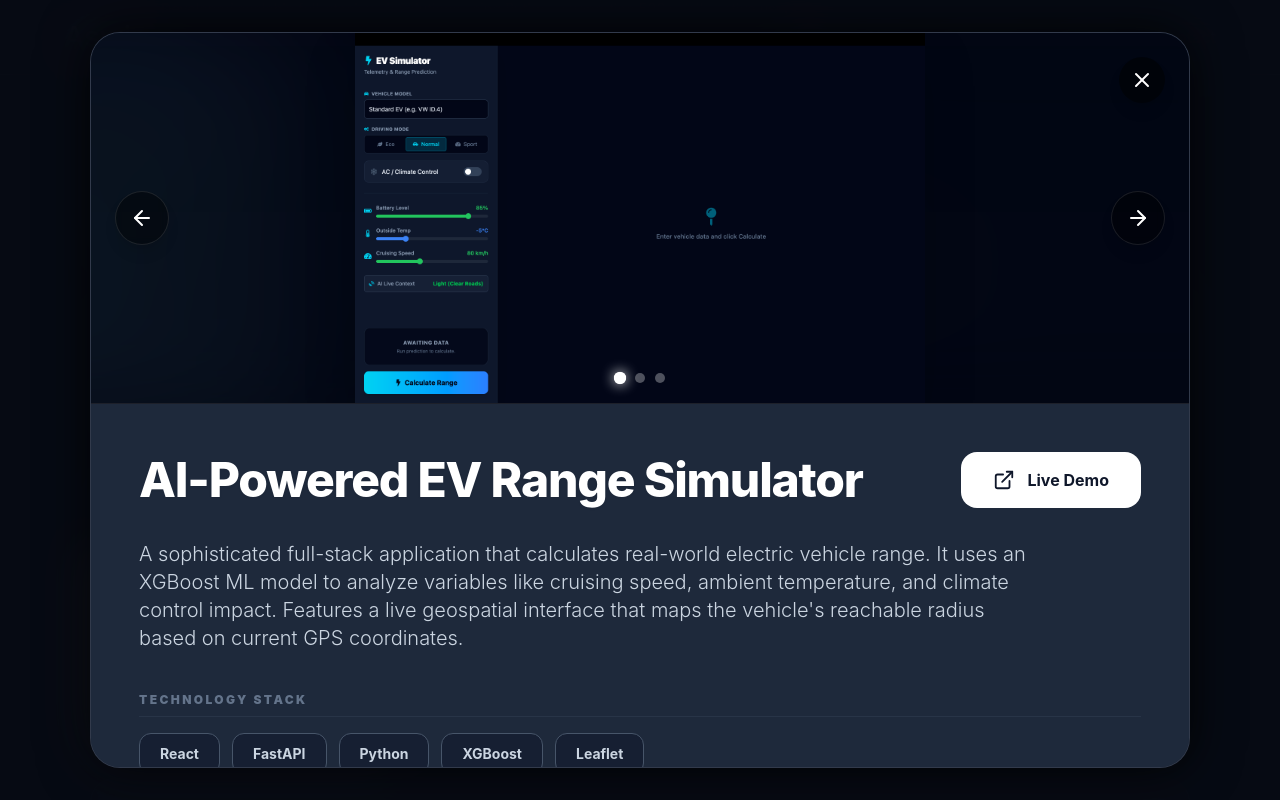
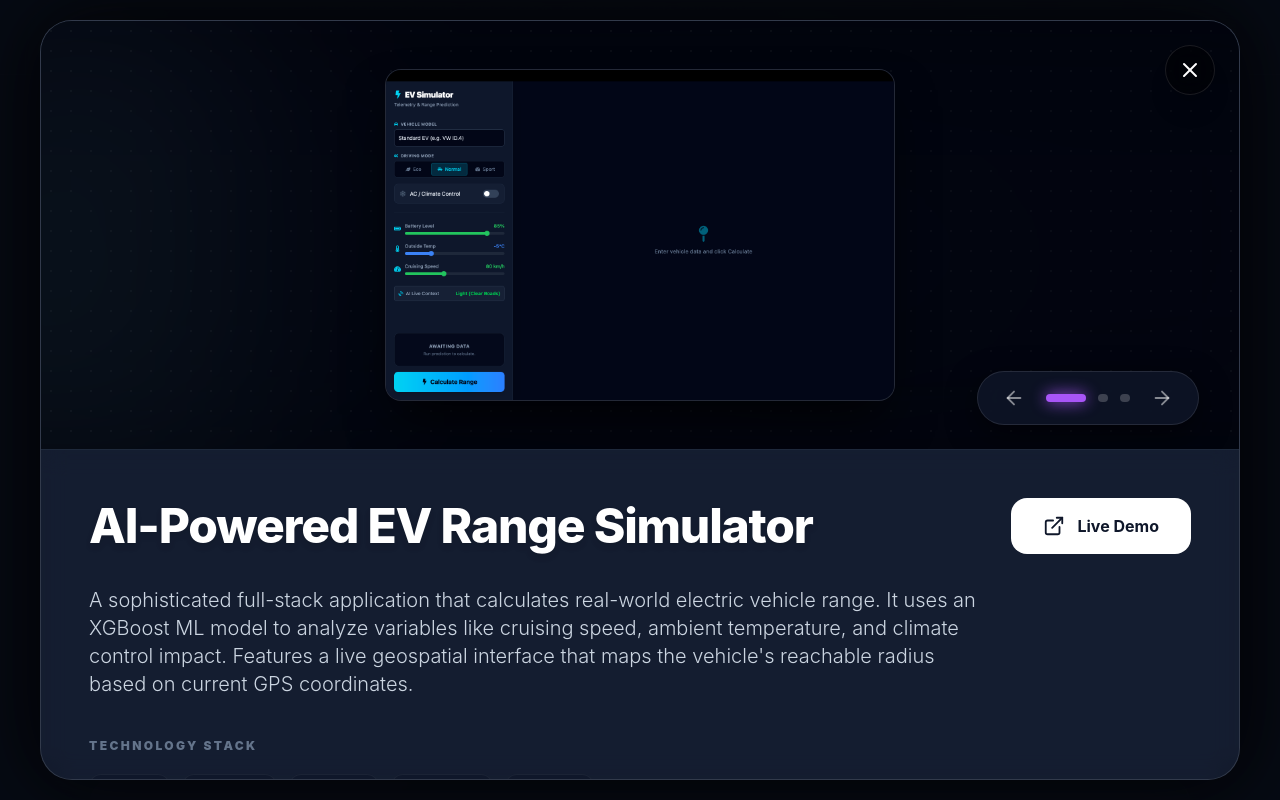
Before and after one commit to aswin8884/my-portfolio, a React (Vite) app: page / in a window 1280 px wide. Both pictures are taken after a click on the element 640 px from the left and 2162 px from the top of the page. Shown: the part 1762-2562 px from the top of the page. Built offline with nearby package versions, Linux system fonts and the light colour scheme.

Commit message:
updated wp

```diff
--- a/src/components/Contact.jsx
+++ b/src/components/Contact.jsx
@@ -26,7 +26,7 @@ const Contact = () => {
         </a>
 
         {/* WhatsApp */}
-        <a href="https://wa.me/YOUR_NUMBER" className="inline-flex items-center gap-2 px-5 py-3 bg-slate-900 border border-slate-700 rounded-xl text-slate-50 font-semibold text-sm transition-all duration-300 hover:-translate-y-1 hover:text-white hover:bg-[#25D366] hover:border-[#25D366]">
+        <a href="https://wa.me/+4915510823207" className="inline-flex items-center gap-2 px-5 py-3 bg-slate-900 border border-slate-700 rounded-xl text-slate-50 font-semibold text-sm transition-all duration-300 hover:-translate-y-1 hover:text-white hover:bg-[#25D366] hover:border-[#25D366]">
           <FaWhatsapp size={20} /> WhatsApp
         </a>
       </div>
--- a/src/components/ProjectModal.jsx
+++ b/src/components/ProjectModal.jsx
@@ -13,6 +13,9 @@ const ProjectModal = ({ project, onClose }) => {
 
   const images = project.images || [];
 
+  const nextImage = () => setCurrentImageIndex((prev) => (prev + 1) % images.length);
+  const prevImage = () => setCurrentImageIndex((prev) => (prev - 1 + images.length) % images.length);
+
   const getTechGlowClass = (tech) => {
     const t = tech.toLowerCase();
     if (t.includes('react')) return 'hover:text-[#61DAFB] hover:border-[#61DAFB] hover:shadow-[0_0_15px_rgba(97,218,251,0.5)]';
@@ -24,82 +27,92 @@ const ProjectModal = ({ project, onClose }) => {
   };
 
   return (
-    <div className="fixed inset-0 bg-[#070a12]/95 backdrop-blur-xl flex justify-center items-center z-[9999] p-4">
+    <div className="fixed inset-0 bg-[#070a12]/95 backdrop-blur-xl flex justify-center items-center z-[9999] p-4 md:p-8">
 
-      {/* Custom Animation Keyframes injected for the image slider */}
+      {/* Premium "Lift & Focus" Animation */}
       <style>{`
-        @keyframes customFadeIn {
-          0% { opacity: 0; transform: scale(0.95); }
-          100% { opacity: 1; transform: scale(1); }
+        @keyframes studioFadeIn {
+          0% { opacity: 0; filter: blur(10px); transform: scale(0.95) translateY(15px); }
+          100% { opacity: 1; filter: blur(0px); transform: scale(1) translateY(0); }
         }
-        .animate-image-slide { animation: customFadeIn 0.4s cubic-bezier(0.25, 0.46, 0.45, 0.94) forwards; }
+        .animate-studio-slide { animation: studioFadeIn 0.5s cubic-bezier(0.2, 0.8, 0.2, 1) forwards; }
+
+        /* Subtle dotted background pattern */
+        .bg-dot-pattern {
+          background-image: radial-gradient(rgba(255, 255, 255, 0.1) 1px, transparent 1px);
+          background-size: 20px 20px;
+        }
       `}</style>
 
-      <div className="bg-slate-800/90 rounded-[30px] w-full max-w-[1100px] max-h-[92vh] border border-white/10 overflow-hidden relative flex flex-col shadow-[0_0_50px_rgba(0,0,0,0.8)] backdrop-blur-md">
+      <div className="bg-slate-800/90 rounded-[32px] w-full max-w-[1200px] max-h-[95vh] border border-white/10 overflow-hidden relative flex flex-col shadow-[0_0_80px_rgba(0,0,0,0.9)]">
 
         {/* Close Button */}
-        <button onClick={onClose} className="absolute top-6 right-6 bg-black/50 hover:bg-red-500 text-white p-2.5 rounded-full z-[110] transition-all duration-300 hover:rotate-90 hover:scale-110 shadow-lg">
+        <button onClick={onClose} className="absolute top-6 right-6 bg-black/40 hover:bg-red-500 text-white p-3 rounded-full z-[110] transition-all duration-300 hover:rotate-90 hover:scale-110 shadow-xl border border-white/10 backdrop-blur-md">
           <FiX size={24} />
         </button>
 
-        {/* Image Section */}
-        <div className="relative w-full h-[300px] md:h-[450px] bg-[#030712] flex justify-center items-center border-b border-white/10 overflow-hidden">
+        {/* --- STUDIO SHOWCASE IMAGE SECTION --- */}
+        <div className="relative w-full h-[350px] md:h-[550px] bg-[#02040a] flex justify-center items-center border-b border-slate-800 overflow-hidden p-6 md:p-12">
 
-          {/* 1. Ambilight Blurred Background */}
+          {/* 1. Technical Dot Grid Background */}
+          <div className="absolute inset-0 bg-dot-pattern opacity-50 z-0"></div>
+
+          {/* 2. Soft Ambilight Glow */}
           <div
-            className="absolute inset-0 bg-cover bg-center blur-[50px] opacity-40 scale-125 transition-all duration-700"
+            className="absolute inset-0 bg-cover bg-center blur-[80px] opacity-40 scale-125 transition-all duration-1000 z-0"
             style={{ backgroundImage: `url(${images[currentImageIndex]})` }}
           ></div>
 
-          {/* 2. Main Image with key-based animation */}
+          {/* 3. The Floating Screenshot (Rounded, Bordered, Shadowed) */}
           <img
-            key={currentImageIndex} // This forces React to restart the animation when the index changes!
+            key={currentImageIndex}
             src={images[currentImageIndex]}
-            className="w-full h-full object-contain relative z-10 animate-image-slide drop-shadow-2xl"
+            className="relative z-10 w-auto h-full max-w-full rounded-xl md:rounded-2xl shadow-[0_25px_50px_-12px_rgba(0,0,0,0.8)] border border-white/10 object-contain animate-studio-slide bg-[#0b1120]"
             alt="Project Screenshot"
           />
 
-          {/* Navigation Arrows & Dots */}
+          {/* Floating Glassmorphism Control Pill */}
           {images.length > 1 && (
-            <>
-              <button onClick={() => setCurrentImageIndex((prev) => (prev - 1 + images.length) % images.length)} className="absolute left-6 p-3.5 bg-black/40 text-white rounded-full hover:bg-brand hover:scale-110 backdrop-blur-sm transition-all z-[90] border border-white/10 shadow-lg">
-                <FiArrowLeft size={24}/>
+            <div className="absolute bottom-6 left-1/2 -translate-x-1/2 md:translate-x-0 md:left-auto md:right-10 z-[100] flex items-center gap-5 bg-[#0f172a]/80 backdrop-blur-xl border border-white/10 px-6 py-3.5 rounded-full shadow-[0_10px_30px_rgba(0,0,0,0.5)]">
+
+              <button onClick={prevImage} className="text-white/50 hover:text-white hover:-translate-x-1 transition-all">
+                <FiArrowLeft size={22}/>
               </button>
 
-              <button onClick={() => setCurrentImageIndex((prev) => (prev + 1) % images.length)} className="absolute right-6 p-3.5 bg-black/40 text-white rounded-full hover:bg-brand hover:scale-110 backdrop-blur-sm transition-all z-[90] border border-white/10 shadow-lg">
-                <FiArrowRight size={24}/>
-              </button>
-
-              {/* Indicator Dots */}
-              <div className="absolute bottom-5 left-0 w-full flex justify-center gap-2.5 z-[90]">
+              <div className="flex gap-3 items-center">
                 {images.map((_, index) => (
                   <button
                     key={index}
                     onClick={() => setCurrentImageIndex(index)}
-                    className={`w-2.5 h-2.5 rounded-full transition-all duration-300 ${currentImageIndex === index ? 'bg-white scale-125 shadow-[0_0_10px_white]' : 'bg-white/30 hover:bg-white/60'}`}
+                    className={`h-2 rounded-full transition-all duration-500 ${
+                      currentImageIndex === index
+                        ? 'w-10 bg-brand shadow-[0_0_15px_#a855f7]'
+                        : 'w-2.5 bg-white/20 hover:bg-white/60'
+                    }`}
                   />
                 ))}
               </div>
-            </>
+
+              <button onClick={nextImage} className="text-white/50 hover:text-white hover:translate-x-1 transition-all">
+                <FiArrowRight size={22}/>
+              </button>
+            </div>
           )}
         </div>
 
-        {/* Content Section */}
-        <div className="p-8 md:p-12 overflow-y-auto relative z-20 bg-slate-800">
+        {/* --- CONTENT SECTION --- */}
+        <div className="p-8 md:p-12 overflow-y-auto relative z-20 bg-slate-900/50 backdrop-blur-md">
           <div className="flex flex-col md:flex-row justify-between items-start md:items-center gap-6 mb-8">
-            <h2 className="text-3xl md:text-5xl font-extrabold text-white tracking-tight drop-shadow-sm">
+            <h2 className="text-3xl md:text-5xl font-extrabold text-white tracking-tight drop-shadow-md">
               {project.title}
             </h2>
 
-            {/* 3. Premium Live Demo Button */}
             {project.link && (
               <a href={project.link} target="_blank" rel="noreferrer"
-                 className="group relative flex items-center gap-3 px-8 py-4 bg-white text-slate-900 font-bold rounded-2xl overflow-hidden transition-all duration-300 transform hover:-translate-y-1 hover:shadow-[0_15px_30px_-10px_rgba(168,85,247,0.6)]">
+                 className="group relative flex items-center gap-3 px-8 py-4 bg-white text-slate-900 font-bold rounded-2xl overflow-hidden transition-all duration-300 transform hover:-translate-y-1 hover:shadow-[0_20px_40px_-10px_rgba(168,85,247,0.5)]">
 
-                {/* Background Gradient that slides in on hover */}
-                <div className="absolute inset-0 bg-gradient-to-r from-brand via-purple-500 to-brand opacity-0 group-hover:opacity-100 transition-opacity duration-300"></div>
+                <div className="absolute inset-0 bg-gradient-to-r from-brand via-[#c084fc] to-brand opacity-0 group-hover:opacity-100 transition-opacity duration-300"></div>
 
-                {/* Icon & Text (changes to white on hover) */}
                 <FiExternalLink size={22} className="relative z-10 text-slate-900 group-hover:text-white transition-colors duration-300" />
                 <span className="relative z-10 text-slate-900 group-hover:text-white transition-colors duration-300">
                   Live Demo
@@ -112,13 +125,13 @@ const ProjectModal = ({ project, onClose }) => {
             {project.longDescription || project.description}
           </p>
 
-          <div className="space-y-4">
-            <h4 className="text-xs font-black text-slate-500 uppercase tracking-[0.2em] mb-4 border-b border-slate-700/50 pb-2">
+          <div className="space-y-5">
+            <h4 className="text-xs font-black text-slate-500 uppercase tracking-[0.2em]">
               Technology Stack
             </h4>
             <div className="flex flex-wrap gap-3">
               {project.techStack?.map((tech, i) => (
-                <span key={i} className={`px-5 py-2.5 rounded-xl text-sm font-bold border border-slate-600 bg-slate-900/50 text-slate-300 transition-all duration-300 ${getTechGlowClass(tech)}`}>
+                <span key={i} className={`px-5 py-2.5 rounded-xl text-sm font-bold border border-white/5 bg-[#0f172a] text-slate-300 transition-all duration-300 cursor-default shadow-sm ${getTechGlowClass(tech)}`}>
                   {tech}
                 </span>
               ))}
```
Also changed, not shown: 1 other file (tests, documents, lock files or other folders).
